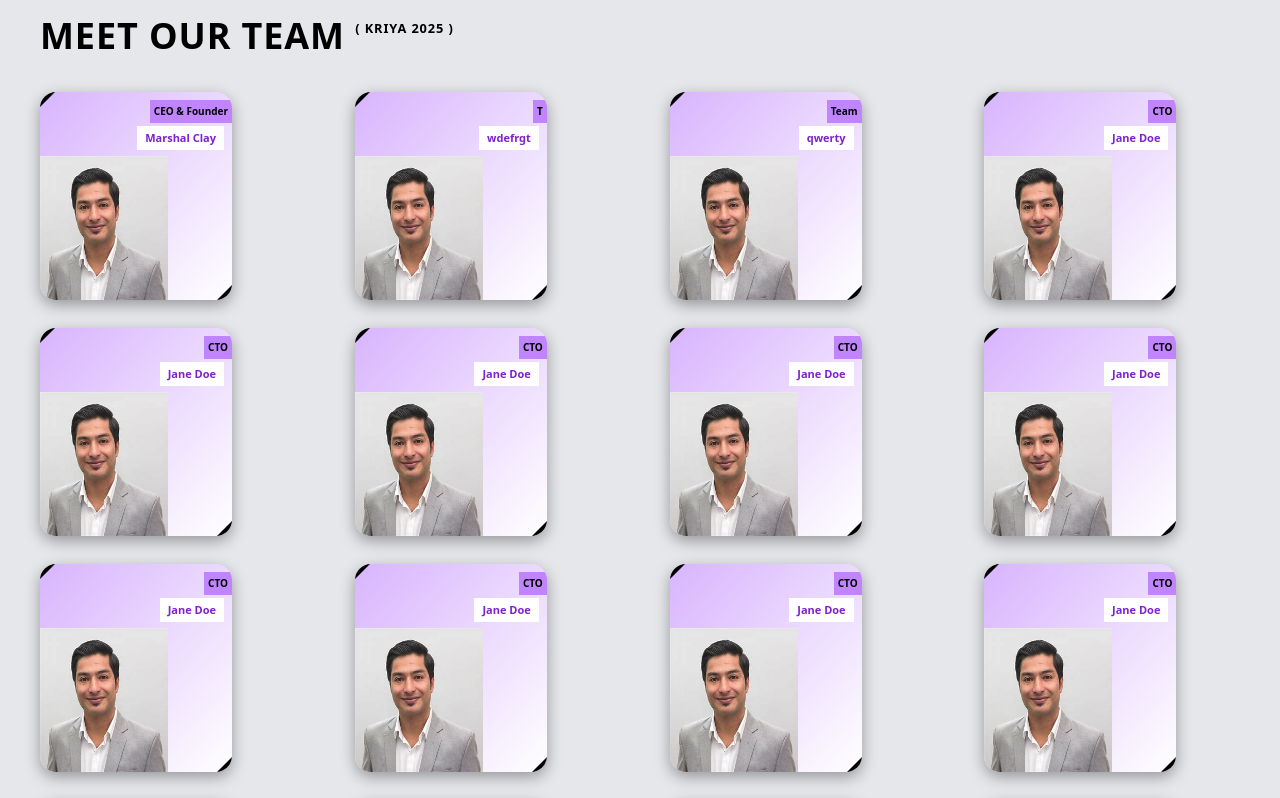
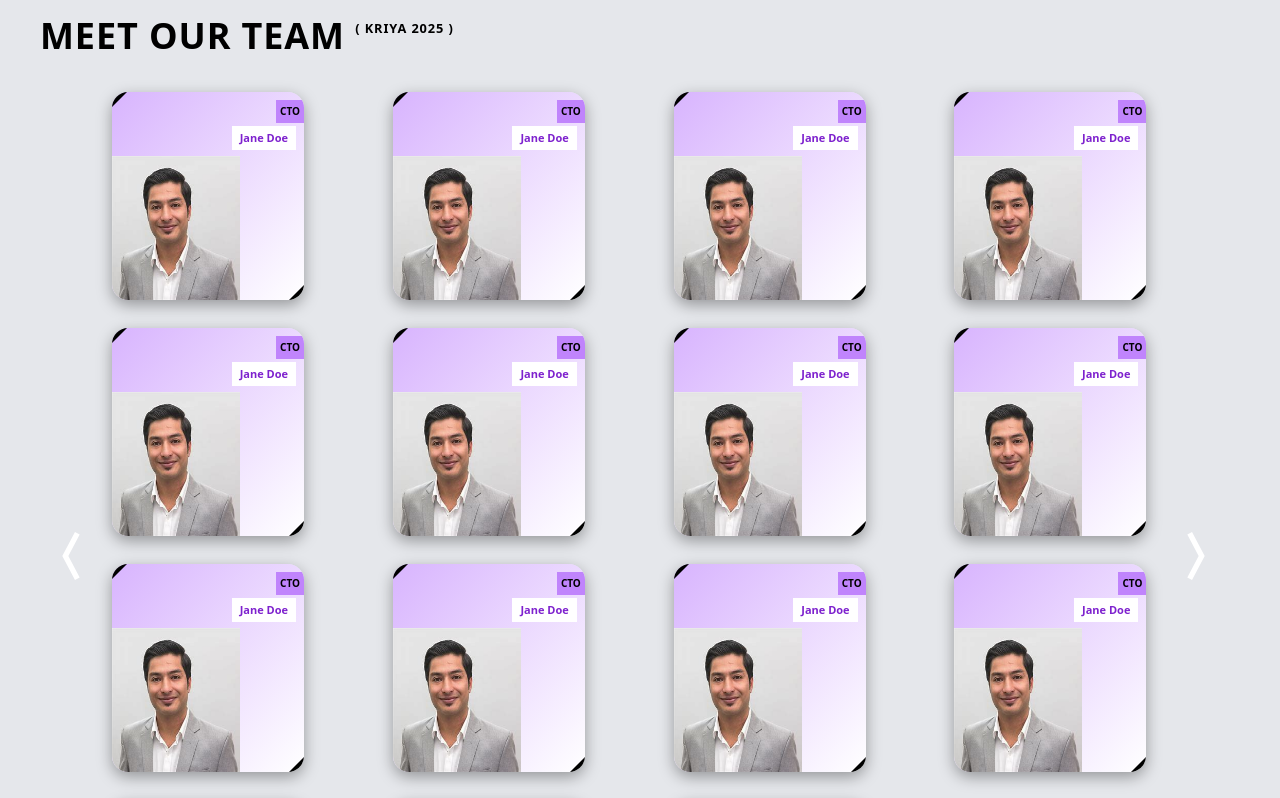
Before and after one commit to kavvyasubramani/kriya, a Next.js app: page / in a window 1280 px wide. Shown: the top 798 px of the page. Built offline with nearby package versions, Linux system fonts and the light colour scheme.

Commit message:
Carousel added

```diff
--- a/package.json
+++ b/package.json
@@ -13,6 +13,7 @@
     "next": "15.1.2",
     "react": "^19.0.0",
     "react-dom": "^19.0.0",
+    "react-icons": "^5.4.0",
     "styled-components": "^6.1.13"
   },
   "devDependencies": {
--- a/src/app/meetTheTeam/TeamGrid.js
+++ b/src/app/meetTheTeam/TeamGrid.js
@@ -1,13 +1,49 @@
 'use client';
 import 'tailwindcss/tailwind.css';
-import { useState } from 'react';
+import { useState,useEffect } from 'react';
 import { motion } from 'framer-motion';
+import { FaChevronLeft, FaChevronRight } from 'react-icons/fa'; // Icons for arrows
+import { RiArrowRightWideLine, RiArrowLeftWideLine } from "react-icons/ri";
 export default function TeamGrid({ teamMembers = [] }) {
+  const CARDS_PER_SLIDE=15;
   const [hoveredIndex, setHoveredIndex] = useState(null);
+  const [currentSlide, setCurrentSlide] = useState(0);
+  const [hoveredMember, setHoveredMember] = useState(null); // State to track hovered member
+
+  const totalSlides = Math.ceil(teamMembers.length / CARDS_PER_SLIDE);
+
+  // Automatic slide change every 5 seconds
+  useEffect(() => {
+    const interval = setInterval(() => {
+      setCurrentSlide((prevSlide) =>
+        prevSlide < totalSlides - 1 ? prevSlide + 1 : 0
+      );
+    }, 5000); // Change slide every 5 seconds
+    return () => clearInterval(interval); // Cleanup interval on unmount
+  }, [totalSlides]);
+
+  const handleNextSlide = () => {
+    setCurrentSlide((prevSlide) =>
+      prevSlide < totalSlides - 1 ? prevSlide + 1 : 0
+    );
+  };
+
+  const handlePrevSlide = () => {
+    setCurrentSlide((prevSlide) =>
+      prevSlide > 0 ? prevSlide - 1 : totalSlides - 1
+    );
+  };
+
+  const getCurrentSlideMembers = () => {
+    const start = currentSlide * CARDS_PER_SLIDE;
+    const end = start + CARDS_PER_SLIDE;
+    return teamMembers.slice(start, end);
+  };
+
 
   const handleMouseEnterButton = (index) => setHoveredIndex(index);
   const handleMouseLeaveButton = () => setHoveredIndex(null);
-  const [hoveredMember, setHoveredMember] = useState(null);
+
   return (
     <div className="font- bg-gray-200 py-3 pl-10 pr-0 mr-[-0.7rem]">
       <div className="text-black text-left py-1 mb-8">
@@ -16,12 +52,27 @@ export default function TeamGrid({ teamMembers = [] }) {
           <sup className="text-mid relative -top-4">( KRIYA 2025 )</sup>
         </h1>
       </div>
-
-      <div
-        className="grid grid-cols-auto-fill gap-y-4 gap-x-[0.5rem] relative"
-        style={{ gridTemplateColumns: 'repeat(auto-fill, minmax(250px, 1fr))' }}
-      >
-        {teamMembers.map((member, index) => (
+      <div className="relative flex items-center">
+        {/* Left Arrow */}
+        <button
+  onClick={handlePrevSlide}
+  className="absolute left-[-0.5rem] z-10 bg-transparent hover:bg-grey-200 text-white hover:text-purple-500 p-2 rounded-full"
+  style={{ top: '50%', transform: 'translateY(-50%)' }} // Updated left spacing
+>
+<RiArrowLeftWideLine size={64} />
+</button>
+<div
+  className="grid grid-cols-auto-fill gap-y-4 gap-x-[0.5rem] relative"
+  style={{
+    display: "grid",
+    gridTemplateColumns: "repeat(auto-fill, minmax(250px, 1fr))",
+    gap: "1rem",
+    marginLeft: "4.5rem", // Cards start 0.5rem after the left arrow
+    marginRight: "4.5rem", // Cards end 0.5rem before the right arrow
+    width: "calc(100% - 1rem)", // Adjust total width for spacing
+  }}
+>
+        {getCurrentSlideMembers().map((member, index) => (
           <div
             key={index}
             className={`relative overflow-hidden text-center w-48 h-52 p-0   bg-gradient-to-br from-purple-300 to-white   shadow-custom mb-3 rounded-2xl ${hoveredMember===member?' transition-all duration-300 ease-in-out':''}'
@@ -90,6 +141,16 @@ export default function TeamGrid({ teamMembers = [] }) {
           </div>
         ))}
       </div>
+      <button
+  onClick={handleNextSlide}
+  className="absolute right-[4rem] z-10 bg-transparent hover:bg-gray-200 text-white hover:text-purple-500 p-0" // Reduced padding for thinner button
+  style={{ top: '50%', transform: 'translateY(-50%)' }}
+>
+  <RiArrowRightWideLine size={64} />
+</button>
+
+      </div>
+
     </div>
 
   );
--- a/src/app/meetTheTeam/TeamPage.js
+++ b/src/app/meetTheTeam/TeamPage.js
@@ -4,7 +4,7 @@ import TeamGrid from './TeamGrid';
 export default function TeamPage() {
   const teamMembers = [
     { id: 1, name: 'Marshal Clay', role: 'CEO & Founder', image:'./ima2.jpg' },
-    { id: 2, name:'wdefrgt', role: 'T ',image:'./ima2.jpg' },
+    { id: 2, name:'Page 1', role: 'T ',image:'./ima2.jpg' },
     { id: 2, name: 'qwerty', role: 'Team',image:'./ima2.jpg' },
     { id: 2, name: 'Jane Doe', role: 'CTO',image:'./ima2.jpg' },
 
@@ -24,8 +24,19 @@ export default function TeamPage() {
     { id: 2, name: 'Jane Doe', role: 'CTO',image:'./ima2.jpg' },
     { id: 2, name: 'Jane Doe', role: 'CTO',image:'./ima2.jpg' },
     { id: 2, name: 'Jane Doe', role: 'CTO',image:'./ima2.jpg' },
+    { id: 2, name: 'Jane Doe', role: 'CTO',image:'./ima2.jpg' },
+    { id: 2, name: 'Jane Doe', role: 'CTO',image:'./ima2.jpg' },
+    { id: 2, name: 'Jane Doe', role: 'CTO',image:'./ima2.jpg' },
+    { id: 2, name: 'Jane Doe', role: 'CTO',image:'./ima2.jpg' },
+    { id: 2, name: 'Jane Doe', role: 'CTO',image:'./ima2.jpg' },
+    { id: 2, name: 'Jane Doe', role: 'CTO',image:'./ima2.jpg' },
+    { id: 2, name: 'Jane Doe', role: 'CTO',image:'./ima2.jpg' },
+    { id: 2, name: 'Jane Doe', role: 'CTO',image:'./ima2.jpg' },
+    { id: 2, name: 'Jane Doe', role: 'CTO',image:'./ima2.jpg' },
+    { id: 2, name: 'Jane Doe', role: 'CTO',image:'./ima2.jpg' },
+    { id: 2, name: 'Jane Doe', role: 'CTO',image:'./ima2.jpg' },
 
-    { id: 2, name: 'Jane Doe', role: 'CTO',image:'./ima2.jpg' },
+    { id: 2, name: 'Page 2', role: 'CTO',image:'./ima2.jpg' },
 
     { id: 2, name: 'Jane Doe', role: 'CTO',image:'./ima2.jpg' },
 
@@ -39,6 +50,23 @@ export default function TeamPage() {
     { id: 2, name: 'Jane Doe', role: 'CTO',image:'./ima2.jpg' },
     { id: 2, name: 'Jane Doe', role: 'CTO',image:'./ima2.jpg' },
     { id: 2, name: 'Jane Doe', role: 'CTO',image:'./ima2.jpg' },
+    { id: 2, name: 'Jane Doe', role: 'CTO',image:'./ima2.jpg' },
+    { id: 2, name: 'Jane Doe', role: 'CTO',image:'./ima2.jpg' },
+    { id: 2, name: 'Jane Doe', role: 'CTO',image:'./ima2.jpg' },
+    { id: 2, name: 'Jane Doe', role: 'CTO',image:'./ima2.jpg' },
+    { id: 2, name: 'Jane Doe', role: 'CTO',image:'./ima2.jpg' },
+
+
+    { id: 2, name: 'Jane Doe', role: 'CTO',image:'./ima2.jpg' },
+    { id: 2, name: 'Jane Doe', role: 'CTO',image:'./ima2.jpg' },
+    { id: 2, name: 'PAge 3', role: 'CTO',image:'./ima2.jpg' },
+    { id: 2, name: 'Jane Doe', role: 'CTO',image:'./ima2.jpg' },
+    { id: 2, name: 'Jane Doe', role: 'CTO',image:'./ima2.jpg' },
+    { id: 2, name: 'Jane Doe', role: 'CTO',image:'./ima2.jpg' },
+    { id: 2, name: 'Jane Doe', role: 'CTO',image:'./ima2.jpg' },
+    { id: 2, name: 'Jane Doe', role: 'CTO',image:'./ima2.jpg' },
+    { id: 2, name: 'Jane Doe', role: 'CTO',image:'./ima2.jpg' },
+    { id: 2, name: 'Jane Doe', role: 'CTO',image:'./ima2.jpg' },
 
   ];
 
```
Also changed, not shown: 1 other file (tests, documents, lock files or other folders).
